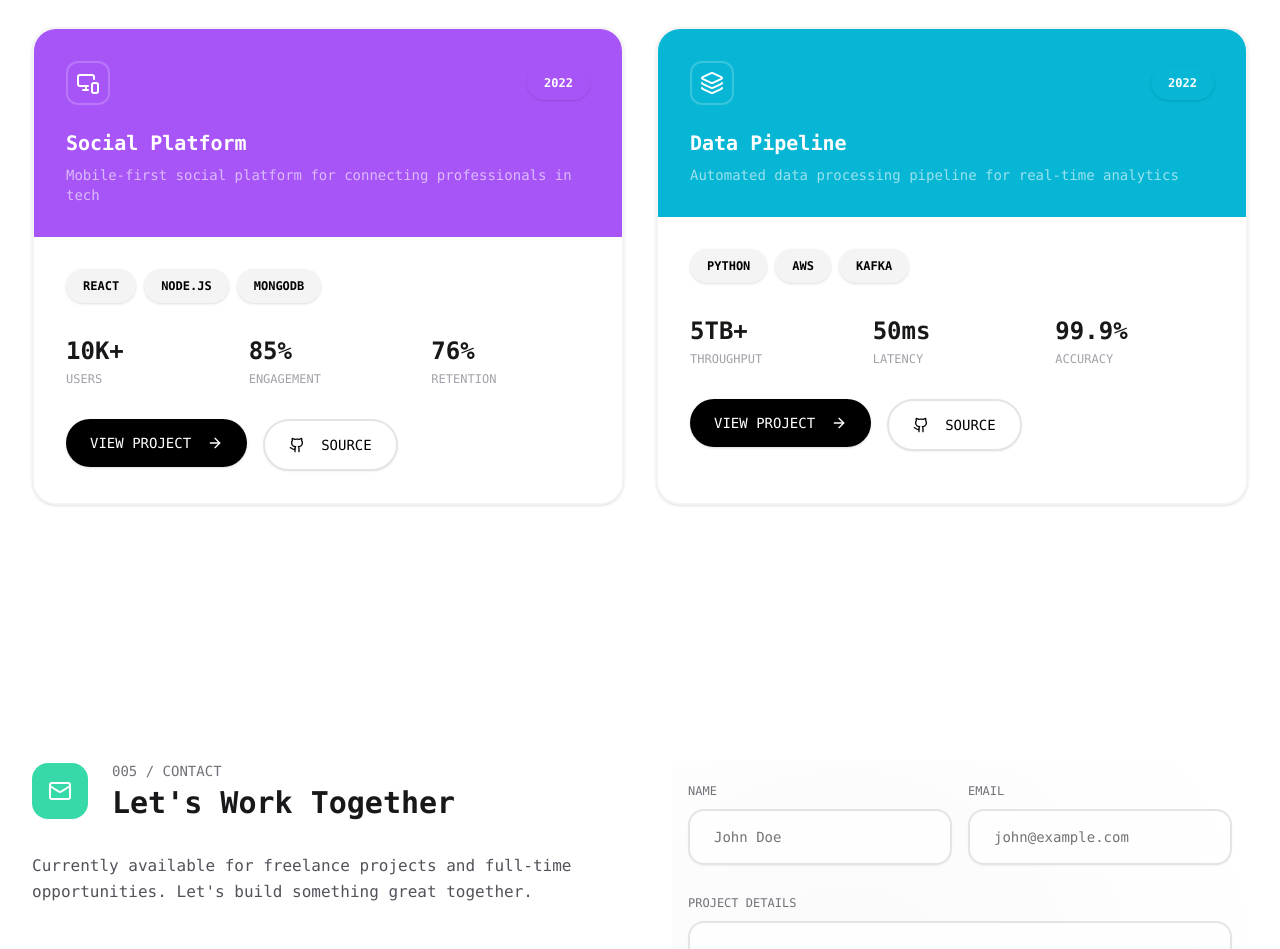
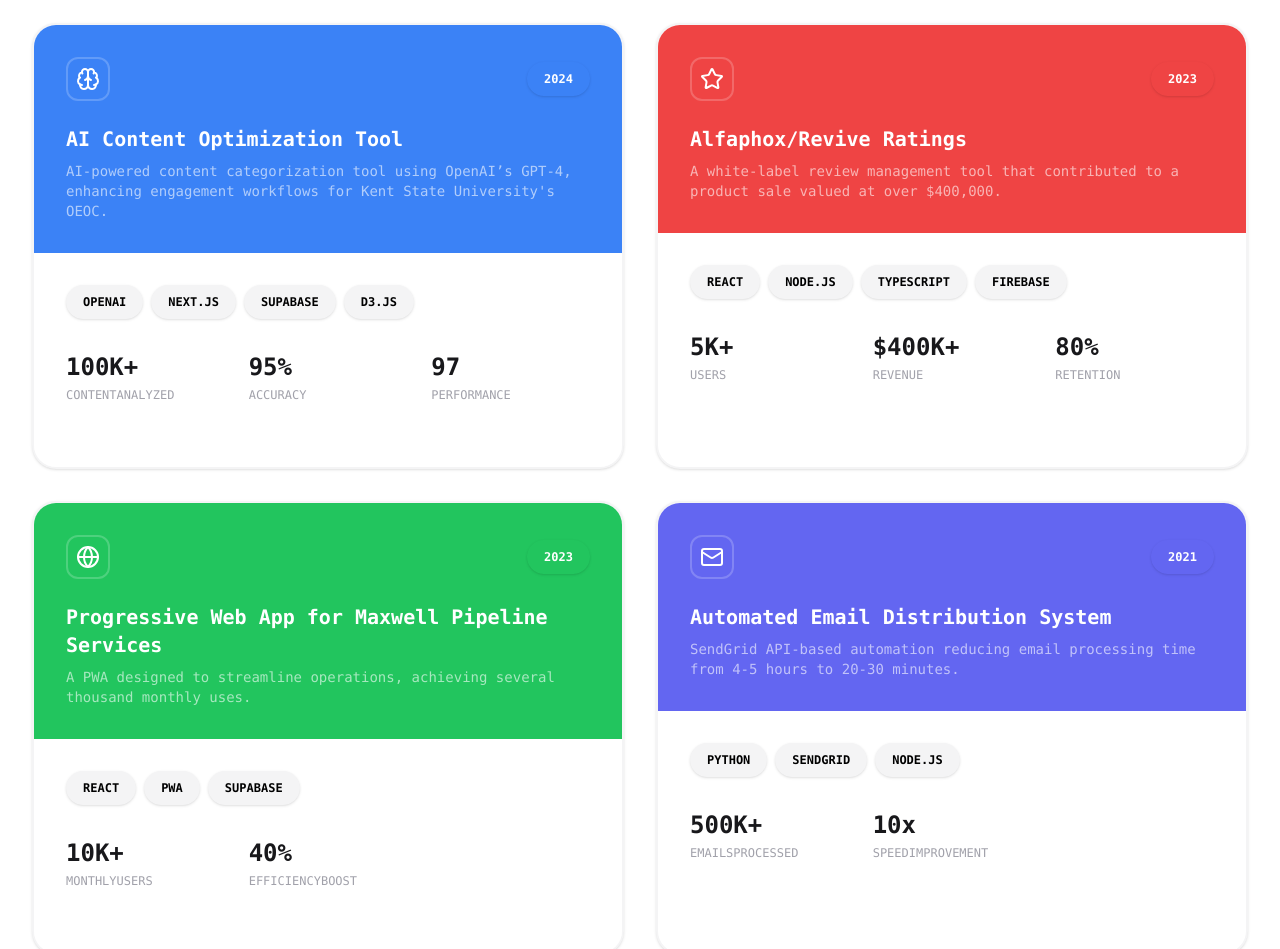
Before and after one commit to DavidKalina/davidkalina, a Next.js app: page / in a window 1280 px wide. Shown: the part 4960-5909 px from the top of the page. Built offline with nearby package versions, Linux system fonts and the light colour scheme.

Commit message:
feat: add my projects

```diff
--- a/components/Project.tsx
+++ b/components/Project.tsx
@@ -108,6 +108,7 @@ const ModernFeaturedProject = () => {
                       />
                     </Button>
                   </Link>
+                  <Link href="https://github.com/DavidKalina/crawler-server">
                     <Button
                       variant="outline"
                       className="border-2 border-zinc-200 hover:border-black hover:bg-white/80 text-black rounded-full font-mono text-sm px-6 lg:px-8 py-6 group w-full sm:w-auto"
@@ -115,6 +116,7 @@ const ModernFeaturedProject = () => {
                       <Github className="mr-2" size={18} />
                       SOURCE
                     </Button>
+                  </Link>
                 </div>
               </div>
             </div>
--- a/components/ProjectGrid.tsx
+++ b/components/ProjectGrid.tsx
@@ -1,15 +1,7 @@
 import { Badge } from "@/components/ui/badge";
 import { Button } from "@/components/ui/button";
 import { Card, CardContent } from "@/components/ui/card";
-import {
-  ArrowRight,
-  Database,
-  Github,
-  Layers,
-  Layout,
-  MonitorSmartphone,
-  Wrench,
-} from "lucide-react";
+import { ArrowRight, Bell, Brain, Github, Globe, Layout, Mail, Star, Wrench } from "lucide-react";
 import React from "react";
 
 const ModernProjectGrid = () => {
@@ -28,48 +20,85 @@ const ModernProjectGrid = () => {
       },
       year: "2023",
       href: `https://webmine.davidkalina.com`,
+      source: null,
+    },
+    {
+      id: 6,
+      title: "Flowty.io Real-Time Notification Center",
+      description:
+        "Built with Firebase and TypeScript, significantly improving engagement and retention.",
+      tags: ["FIREBASE", "TYPESCRIPT", "REACT"],
+      icon: <Bell size={24} className="text-white" />,
+      bgColor: "bg-orange-500",
+      metrics: {
+        notificationsSent: "1M+",
+        retentionIncrease: "15%",
+      },
+      year: "2022",
+      href: `https://flowty.io`,
+      source: null,
     },
     {
       id: 2,
-      title: "Task Management API",
-      description: "RESTful API service for managing project tasks and team collaboration",
-      tags: ["EXPRESS", "TYPESCRIPT", "POSTGRESQL"],
-      icon: <Database size={24} className="text-white" />,
-      bgColor: "bg-pink-500",
+      title: "AI Content Optimization Tool",
+      description:
+        "AI-powered content categorization tool using OpenAI’s GPT-4, enhancing engagement workflows for Kent State University's OEOC.",
+      tags: ["OPENAI", "NEXT.JS", "SUPABASE", "D3.JS"],
+      icon: <Brain size={24} className="text-white" />,
+      bgColor: "bg-blue-500",
       metrics: {
-        requests: "1M+",
-        latency: "120ms",
-        uptime: "99.9%",
+        contentAnalyzed: "100K+",
+        accuracy: "95%",
+        performance: "97",
       },
-      year: "2023",
+      year: "2024",
+      source: null,
     },
     {
       id: 3,
-      title: "Social Platform",
-      description: "Mobile-first social platform for connecting professionals in tech",
-      tags: ["REACT", "NODE.JS", "MONGODB"],
-      icon: <MonitorSmartphone size={24} className="text-white" />,
-      bgColor: "bg-purple-500",
+      title: "Alfaphox/Revive Ratings",
+      description:
+        "A white-label review management tool that contributed to a product sale valued at over $400,000.",
+      tags: ["REACT", "NODE.JS", "TYPESCRIPT", "FIREBASE"],
+      icon: <Star size={24} className="text-white" />,
+      bgColor: "bg-red-500",
       metrics: {
-        users: "10K+",
-        engagement: "85%",
-        retention: "76%",
+        users: "5K+",
+        revenue: "$400K+",
+        retention: "80%",
       },
-      year: "2022",
+      year: "2023",
+      source: null,
     },
     {
       id: 4,
-      title: "Data Pipeline",
-      description: "Automated data processing pipeline for real-time analytics",
-      tags: ["PYTHON", "AWS", "KAFKA"],
-      icon: <Layers size={24} className="text-white" />,
-      bgColor: "bg-cyan-500",
+      title: "Progressive Web App for Maxwell Pipeline Services",
+      description:
+        "A PWA designed to streamline operations, achieving several thousand monthly uses.",
+      tags: ["REACT", "PWA", "SUPABASE"],
+      icon: <Globe size={24} className="text-white" />,
+      bgColor: "bg-green-500",
       metrics: {
-        throughput: "5TB+",
-        latency: "50ms",
-        accuracy: "99.9%",
+        monthlyUsers: "10K+",
+        efficiencyBoost: "40%",
       },
-      year: "2022",
+      year: "2023",
+      source: null,
+    },
+    {
+      id: 5,
+      title: "Automated Email Distribution System",
+      description:
+        "SendGrid API-based automation reducing email processing time from 4-5 hours to 20-30 minutes.",
+      tags: ["PYTHON", "SENDGRID", "NODE.JS"],
+      icon: <Mail size={24} className="text-white" />,
+      bgColor: "bg-indigo-500",
+      metrics: {
+        emailsProcessed: "500K+",
+        speedImprovement: "10x",
+      },
+      year: "2021",
+      source: null,
     },
   ];
 
@@ -159,6 +188,7 @@ const ModernProjectGrid = () => {
 
                     {/* Actions */}
                     <div className="flex flex-col sm:flex-row gap-3 lg:gap-4">
+                      {project.href && (
                         <Button className="bg-black text-white hover:bg-zinc-900 rounded-full font-mono text-xs lg:text-sm px-4 lg:px-6 py-5 lg:py-6 group w-full sm:w-auto">
                           VIEW PROJECT
                           <ArrowRight
@@ -166,6 +196,8 @@ const ModernProjectGrid = () => {
                             size={14}
                           />
                         </Button>
+                      )}
+                      {project.source && (
                         <Button
                           variant="outline"
                           className="border-2 border-zinc-200 hover:border-black hover:bg-white/80 text-black rounded-full font-mono text-xs lg:text-sm px-4 lg:px-6 py-5 lg:py-6 w-full sm:w-auto"
@@ -173,6 +205,7 @@ const ModernProjectGrid = () => {
                           <Github className="mr-2" size={14} />
                           SOURCE
                         </Button>
+                      )}
                     </div>
                   </div>
                 </div>
```
Lines whose indentation alone changed are shown as unchanged.
